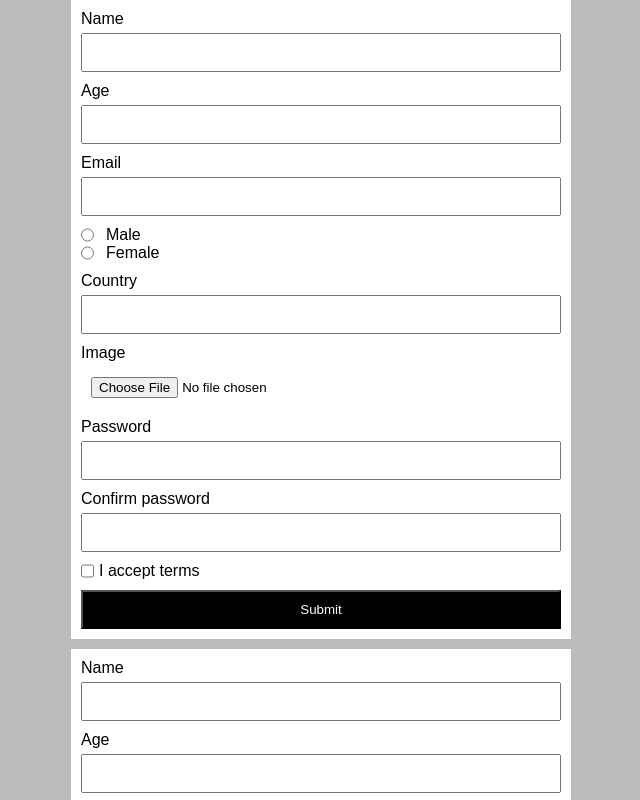
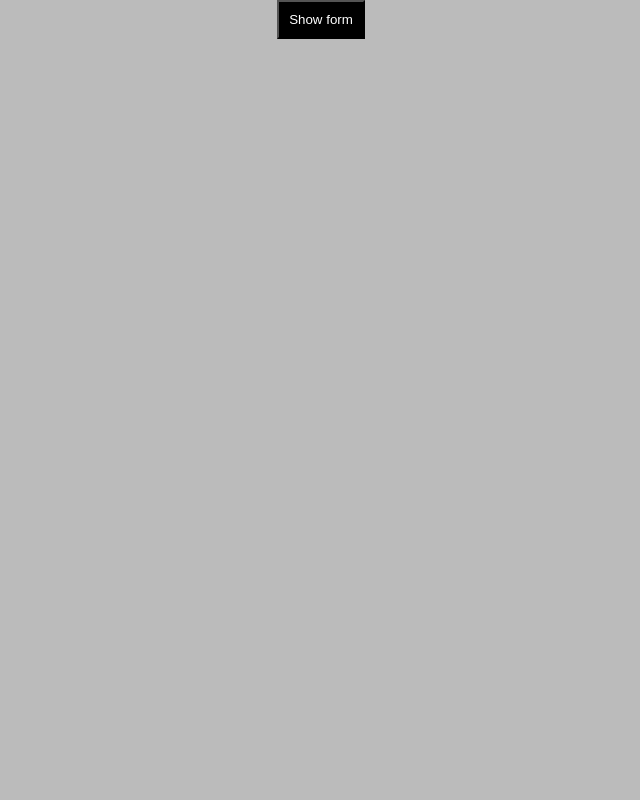
Before and after one commit to oreopk/RS_REACT_2026, a React (Vite) app: page / in a window 1280 px wide. Shown: the top 800 px of the page, without its empty margins (319-959 px from the left). Built offline with nearby package versions, Linux system fonts and the light colour scheme; a web font is replaced by a local one.

Commit message:
feat: first test portal modal

```diff
--- a/src/App.tsx
+++ b/src/App.tsx
@@ -1,13 +1,11 @@
 import './App.css';
-import ControlledForm from './components/forms/ControlledForm';
-import UncontrolledForm from './components/forms/UncontrolledForm';
+import Modal from './utils/Modal';
 
 function App() {
   return (
-    <>
-      <ControlledForm />
-      <UncontrolledForm />
-    </>
+    <div>
+      <Modal />
+    </div>
   );
 }
 
--- a/src/components/forms/ControlledForm.tsx
+++ b/src/components/forms/ControlledForm.tsx
@@ -1,6 +1,7 @@
-function ControlledForm() {
+function ControlledForm({ onClose }: { onClose: () => void }) {
   return (
     <form>
+      <button onClick={onClose}>Close</button>
       <label>
         Name
         <input type="text" name="name" />
--- /dev/null
+++ b/src/utils/Modal.tsx
@@ -0,0 +1,16 @@
+import { useState } from 'react';
+import { createPortal } from 'react-dom';
+import ControlledForm from '../components/forms/ControlledForm';
+
+function Modal() {
+  const [showModal, setShowModal] = useState(false);
+  return (
+    <>
+      <button onClick={() => setShowModal(true)}>Show form</button>
+      {showModal &&
+        createPortal(<ControlledForm onClose={() => setShowModal(false)} />, document.body)}
+    </>
+  );
+}
+
+export default Modal;
```
